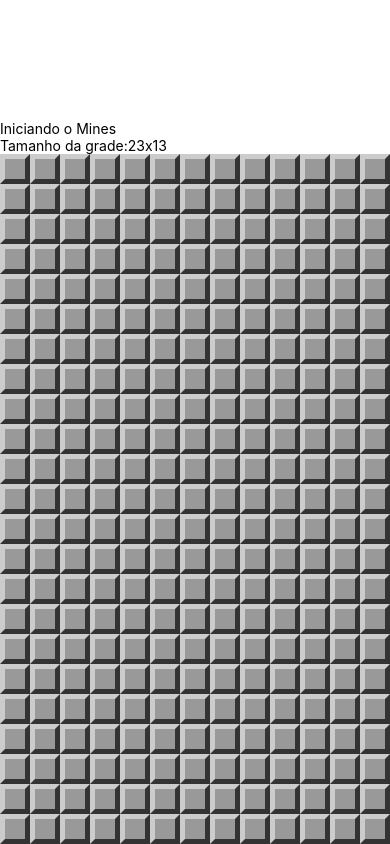
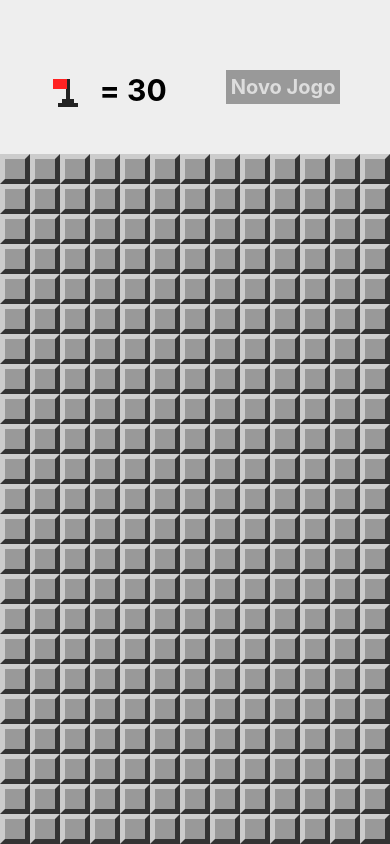
Before and after one commit to PauloGui/GameMine, a React Native app: screen / in a window 390 px wide. Built offline with nearby package versions, Linux system fonts and the light colour scheme.

Commit message:
Conclusão do app, correção de fix

```diff
--- a/App.js
+++ b/App.js
@@ -2,9 +2,17 @@ import React, {Component} from 'react';
 import {StyleSheet, Text, View, Alert} from 'react-native';
 import params from './src/params'
 import MineField from './src/components/MineField'
-
+import Header from './src/components/Header'
+import LevelSelection from './src/screens/LevelSelection'
 import {
-  createMinedBoard
+  createMinedBoard,
+  cloneBoard,
+  openField,
+  hadExplosion,
+  wonGame,
+  showMines,
+  invertFlag,
+  flagsUsed
 } from './src/functions'
 
 export default class App extends Component {
@@ -31,18 +39,57 @@ export default class App extends Component {
     }
   }
 
+  onOpenField = (row, column) => {
+    const board = cloneBoard(this.state.board)
+    openField(board, row, column)
+    const lost = hadExplosion(board)
+    const won = wonGame(board)
+
+    if (lost) {
+      showMines(board)
+      Alert.alert('Perdeeeeu!', 'Que buuuurro!')
+    }
+
+    if (won) {
+      Alert.alert('Parabéns', 'Você Venceu!')
+    }
+
+    this.setState({ board, lost, won })
+  }
+
+  onSelectField = (row, column) => {
+    const board = cloneBoard(this.state.board)
+    invertFlag(board, row, column)
+    const won = wonGame(board)
+
+    if (won) {
+      Alert.alert('Parabéns', 'Você Venceu!')
+    }
+
+    this.setState({ board, won })
+  }
+
+  onLevelSelected = level => {
+    params.difficultLevel = level
+    this.setState(this.createState())
+  }
+
   render() {
     return (
       <View style={styles.container}>
-        <Text>Iniciando o Mines</Text>
-        <Text>Tamanho da grade:
-            {params.getRowsAmount()}x{params.getColumnsAmount()}
-        </Text>
+        <LevelSelection isVisible={this.state.showLevelSelection}
+          onLevelSelected={this.onLevelSelected}
+          onCancel={() => this.setState({ showLevelSelection: false })} />
+        <Header flagsLeft={this.minesAmount() - flagsUsed(this.state.board)}
+          onNewGame={() => this.setState(this.createState())}
+          onFlagPress={() => this.setState({ showLevelSelection: true })} />
         <View style={styles.board}>
-          <MineField board={this.state.board} />
+          <MineField board={this.state.board}
+            onOpenField={this.onOpenField}
+            onSelectField={this.onSelectField} />
         </View>
       </View>
-    )
+    );
   }
 }
 
--- a/src/components/Field.js
+++ b/src/components/Field.js
@@ -1,5 +1,5 @@
 import React from 'react'
-import { View, StyleSheet, Text } from 'react-native'
+import { View, StyleSheet, Text, TouchableWithoutFeedback } from 'react-native'
 import params from '../params'
 import Mine from './Mines'
 import Flag from './Flag'
@@ -22,6 +22,8 @@ export default props => {
     }
 
     return (
+        <TouchableWithoutFeedback onPress={props.onOpen}
+            onLongPress={props.onSelect} >
         <View style={styleField}>
             {!mined && opened && nearMines > 0 ?
                 <Text style={[styles.label, { color: color }]}>
@@ -30,6 +32,7 @@ export default props => {
             {mined && opened ? <Mine /> : false }
             {flagged && !opened ? <Flag/> : false }
         </View>
+        </TouchableWithoutFeedback>
     )
 }
 
--- a/src/components/Flag.js
+++ b/src/components/Flag.js
@@ -4,10 +4,10 @@ import { View, StyleSheet } from 'react-native'
 export default props => {
     return (
         <View style={styles.container}>
-            <View style={[styles.flagpole, props.bigger ? styles.flagpoleBigger : null]} />
-            <View style={[styles.flag, props.bigger ? styles.flagBigger : null]} />
-            <View style={[styles.base1, props.bigger ? styles.base1Bigger : null]} />
-            <View style={[styles.base2, props.bigger ? styles.base2Bigger : null]} />
+           <View style={[styles.flagpole, props.bigger ? styles.flagpoleBigger : null]} />
+           <View style={[styles.flag, props.bigger ? styles.flagBigger : null]} />
+           <View style={[styles.base1, props.bigger ? styles.base1Bigger : null]} />
+           <View style={[styles.base2, props.bigger ? styles.base2Bigger : null]} />
         </View>
     )
 }
@@ -16,7 +16,7 @@ const styles = StyleSheet.create({
     container: {
         marginTop: 2,
     },
-    flagpole:{
+    flagpole: {
         position: 'absolute',
         height: 14,
         width: 2,
@@ -27,7 +27,7 @@ const styles = StyleSheet.create({
         position: 'absolute',
         height: 5,
         width: 6,
-        backgroundColor: '#f22',
+        backgroundColor: '#F22',
         marginLeft: 3,
     },
     base1: {
@@ -51,6 +51,11 @@ const styles = StyleSheet.create({
         width: 4,
         marginLeft: 16,
     },
+    flagBigger: {
+        height: 10,
+        width: 14,
+        marginLeft: 3,
+    },
     base1Bigger: {
         height: 4,
         width: 12,
@@ -61,6 +66,6 @@ const styles = StyleSheet.create({
         height: 4,
         width: 20,
         marginLeft: 8,
-        marginTop: 24,
+        marginTop: 24
     }
 })
--- /dev/null
+++ b/src/components/Header.js
@@ -0,0 +1,55 @@
+import React from 'react'
+import { View, StyleSheet, Text, TouchableOpacity } from 'react-native'
+import Flag from './Flag'
+
+export default props => {
+    return (
+        <View style={styles.container}>
+            <View style={styles.flagContainer}>
+                <TouchableOpacity onPress={props.onFlagPress}
+                    style={styles.flagButton}>
+                    <Flag bigger />
+                </TouchableOpacity>
+                <Text style={styles.flagsLeft}>= {props.flagsLeft}</Text>
+            </View>
+            <TouchableOpacity style={styles.button}
+                onPress={props.onNewGame}>
+                <Text style={styles.buttonLabel}>Novo Jogo</Text>
+            </TouchableOpacity>
+        </View>
+    )
+}
+
+const styles = StyleSheet.create({
+    container: {
+        flex: 1,
+        flexDirection: 'row',
+        backgroundColor: '#EEE',
+        alignItems: 'center',
+        justifyContent: 'space-around',
+        paddingTop: 20,
+        paddingHorizontal: 20,
+    },
+    flagContainer: {
+        flexDirection: 'row',
+    },
+    flagButton: {
+        marginTop: 10,
+        minWidth: 30
+    },
+    flagsLeft: {
+        fontSize: 30,
+        fontWeight: 'bold',
+        paddingTop: 5,
+        marginLeft: 20,
+    },
+    button: {
+        backgroundColor: '#999',
+        padding: 5,
+    },
+    buttonLabel: {
+        fontSize: 20,
+        color: '#DDD',
+        fontWeight: 'bold'
+    }
+})
--- a/src/components/MineField.js
+++ b/src/components/MineField.js
@@ -6,7 +6,8 @@ export default props => {
     const rows = props.board.map((row, r) => {
         const columns = row.map((field, c) => {
             return <Field {...field} key={c}
-                />
+              onOpen={() => props.onOpenField(r, c)}
+              onSelect={e => props.onSelectField(r, c)}  />
         })
         return <View key={r}
             style={{flexDirection: 'row'}}>{columns}</View>
--- a/src/functions.js
+++ b/src/functions.js
@@ -1,4 +1,3 @@
-//Criação do tabuleiro
 const createBoard = (rows, columns) => {
     return Array(rows).fill(0).map((_, row) => {
         return Array(columns).fill(0).map((_, column) => {
@@ -15,8 +14,7 @@ const createBoard = (rows, columns) => {
     })
 }
 
-//Distribuição das minas
-const spredMines = (board, minesAmount) => {
+const spreadMines = (board, minesAmount) => {
     const rows = board.length
     const columns = board[0].length
     let minesPlanted = 0
@@ -25,32 +23,31 @@ const spredMines = (board, minesAmount) => {
         const rowSel = parseInt(Math.random() * rows, 10)
         const columnSel = parseInt(Math.random() * columns, 10)
 
-        if(!board[rowSel][columnSel].mined) {
+        if (!board[rowSel][columnSel].mined) {
             board[rowSel][columnSel].mined = true
             minesPlanted++
         }
     }
 }
 
-//Tabuleiro montado com distribuição das minas
 const createMinedBoard = (rows, columns, minesAmount) => {
     const board = createBoard(rows, columns)
-    spredMines(board, minesAmount)
+    spreadMines(board, minesAmount)
     return board
 }
 
 const cloneBoard = board => {
     return board.map(rows => {
         return rows.map(field => {
-            return {...field}
+            return { ...field }
         })
     })
 }
 
 const getNeighbors = (board, row, column) => {
     const neighbors = []
-    const rows = [row - 1, row, row +1]
-    const columns = [column - 1, column, column +1]
+    const rows = [row - 1, row, row + 1]
+    const columns = [column - 1, column, column + 1]
     rows.forEach(r => {
         columns.forEach(c => {
             const diferent = r !== row || c !== column
@@ -73,7 +70,7 @@ const openField = (board, row, column) => {
     const field = board[row][column]
     if (!field.opened) {
         field.opened = true
-        if(field.mined) {
+        if (field.mined) {
             field.exploded = true
         } else if (safeNeighborhood(board, row, column)) {
             getNeighbors(board, row, column)
@@ -94,11 +91,21 @@ const wonGame = board => fields(board).filter(pendding).length === 0
 const showMines = board => fields(board).filter(field => field.mined)
     .forEach(field => field.opened = true)
 
+const invertFlag = (board, row, column) => {
+    const field = board[row][column]
+    field.flagged = !field.flagged
+}
+
+const flagsUsed = board => fields(board)
+    .filter(field => field.flagged).length
+
 export {
     createMinedBoard,
     cloneBoard,
     openField,
     hadExplosion,
     wonGame,
-    showMines
- }
+    showMines,
+    invertFlag,
+    flagsUsed
+}
--- /dev/null
+++ b/src/screens/LevelSelection.js
@@ -0,0 +1,74 @@
+import React from 'react'
+import {
+    View,
+    StyleSheet,
+    Text,
+    TouchableOpacity,
+    Modal
+} from 'react-native'
+
+export default props => {
+    return (
+        <Modal onRequestClose={props.onCancel}
+            visible={props.isVisible} animationType='slide'
+            transparent={true}>
+            <View style={styles.frame}>
+                <View style={styles.container}>
+                    <Text style={styles.title}>Selecione o Nível</Text>
+                    <TouchableOpacity
+                        style={[styles.button, styles.bgEasy]}
+                        onPress={() => props.onLevelSelected(0.1)}>
+                        <Text style={styles.buttonLabel}>Fácil</Text>
+                    </TouchableOpacity>
+                    <TouchableOpacity
+                        style={[styles.button, styles.bgNormal]}
+                        onPress={() => props.onLevelSelected(0.2)}>
+                        <Text style={styles.buttonLabel}>Intermediário</Text>
+                    </TouchableOpacity>
+                    <TouchableOpacity
+                        style={[styles.button, styles.bgHard]}
+                        onPress={() => props.onLevelSelected(0.3)}>
+                        <Text style={styles.buttonLabel}>Difícil</Text>
+                    </TouchableOpacity>
+                </View>
+            </View>
+        </Modal>
+    )
+}
+
+const styles = StyleSheet.create({
+    frame: {
+        flex: 1,
+        alignItems: 'center',
+        justifyContent: 'center',
+        backgroundColor: 'rgba(0,0,0,0.6)',
+    },
+    container: {
+        backgroundColor: '#EEE',
+        alignItems: 'center',
+        justifyContent: 'center',
+        padding: 15,
+    },
+    title: {
+        fontSize: 30,
+        fontWeight: 'bold',
+    },
+    button: {
+        marginTop: 10,
+        padding: 5,
+    },
+    buttonLabel: {
+        fontSize: 20,
+        color: '#EEE',
+        fontWeight: 'bold',
+    },
+    bgEasy: {
+        backgroundColor: '#49b65d'
+    },
+    bgNormal: {
+        backgroundColor: '#2765F7'
+    },
+    bgHard: {
+        backgroundColor: '#F26337'
+    }
+})
```
